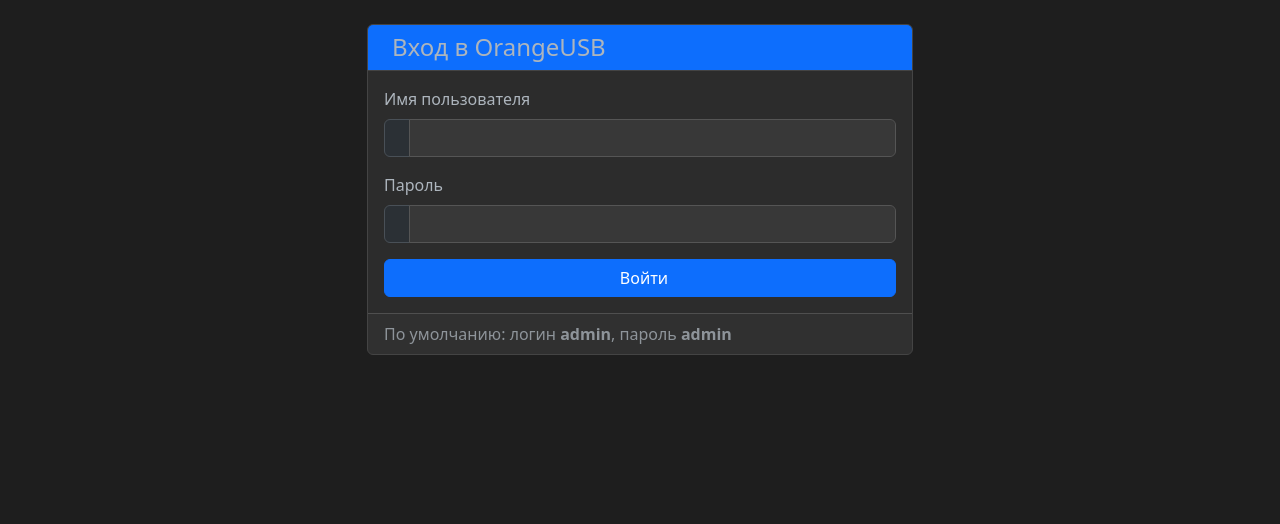
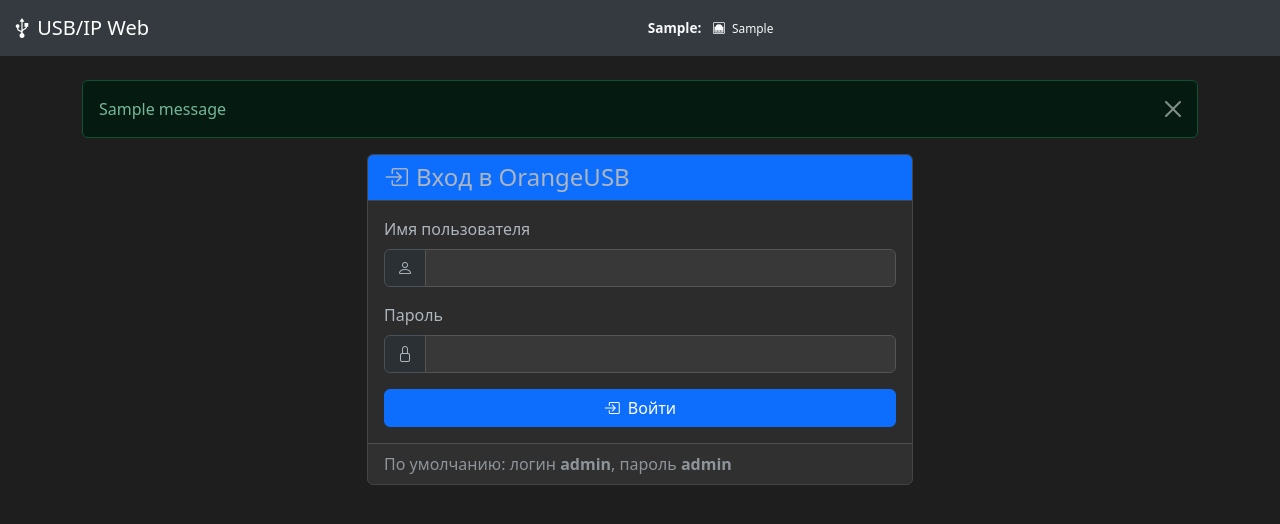
Before and after one commit to maksfaktor/usbip-web, a Flask app: template templates/login.html in a window 1280 px wide. Shown: the top 524 px of the page. Run offline with Flask 3, Linux system fonts and the light colour scheme; the template is opened without the code that fills it: most values are stand-ins (such as "Sample title", 1, 10 or a date in 2020); one stand-in notice (Sample message) is shown.

Commit message:
Display network interfaces in the navigation bar for easy access
Makes network interfaces visible in base.html and converts login.html to a standalone page.

Replit-Commit-Author: Agent
Replit-Commit-Session-Id: 9e34b9be-03c2-4f4c-8408-ad253c365f70
Replit-Commit-Screenshot-Url: https://storage.googleapis.com/screenshot-production-us-central1/3913cd2f-3667-4efe-8dec-14b05e58754b/f34deaf7-bb61-4b5a-abcf-f66aa6216145.jpg

```diff
--- a/templates/base.html
+++ b/templates/base.html
@@ -17,7 +17,7 @@
                 <i class="bi bi-usb-symbol"></i> USB/IP Web
             </a>
             {% if network_interfaces %}
-            <div class="network-interfaces d-none d-md-flex align-items-center mx-auto">
+            <div class="network-interfaces d-flex align-items-center mx-auto">
                 {% for iface_type, interfaces in network_interfaces.items() %}
                     {% if interfaces %}
                         <div class="iface-group mx-3">
--- a/templates/login.html
+++ b/templates/login.html
@@ -1,33 +1,77 @@
-{% extends "base.html" %}
+<!DOCTYPE html>
+<html lang="ru" data-bs-theme="dark">
+<head>
+    <meta charset="UTF-8">
+    <meta name="viewport" content="width=device-width, initial-scale=1.0">
+    <title>Вход - OrangeUSB</title>
+    <link href="https://cdn.jsdelivr.net/npm/bootstrap@5.3.0/dist/css/bootstrap.min.css" rel="stylesheet">
+    <link href="https://cdn.jsdelivr.net/npm/bootstrap-icons@1.10.0/font/bootstrap-icons.css" rel="stylesheet">
+    <link rel="stylesheet" href="{{ url_for('static', filename='css/style.css') }}">
+</head>
+<body>
+    <nav class="navbar navbar-expand-lg navbar-dark bg-dark">
+        <div class="container-fluid">
+            <a class="navbar-brand" href="#" onclick="return false;">
+                <i class="bi bi-usb-symbol"></i> USB/IP Web
+            </a>
+            {% if network_interfaces %}
+            <div class="network-interfaces d-flex align-items-center mx-auto">
+                {% for iface_type, interfaces in network_interfaces.items() %}
+                    {% if interfaces %}
+                        <div class="iface-group mx-3">
+                            <span class="text-light fw-bold">{{ iface_type }}:</span>
+                            <div class="interface-list">
+                                {% for iface in interfaces %}
+                                    <a href="{{ iface.url }}" class="text-light text-decoration-none small ms-2" target="_blank">
+                                        <i class="bi bi-{% if iface_type == 'WiFi' %}wifi{% else %}ethernet{% endif %}"></i>
+                                        {{ iface.ip }}
+                                    </a>
+                                {% endfor %}
+                            </div>
+                        </div>
+                    {% endif %}
+                {% endfor %}
+            </div>
+            {% endif %}
+        </div>
+    </nav>
 
-{% block title %}Вход - OrangeUSB{% endblock %}
-
-{% block content %}
+    <div class="container mt-4">
+    {% with messages = get_flashed_messages(with_categories=true) %}
+        {% if messages %}
+            {% for category, message in messages %}
+                <div class="alert alert-{{ category }} alert-dismissible fade show" role="alert">
+                    {{ message }}
+                    <button type="button" class="btn-close" data-bs-dismiss="alert" aria-label="Close"></button>
+                </div>
+            {% endfor %}
+        {% endif %}
+    {% endwith %}
 <div class="row justify-content-center">
     <div class="col-md-6">
         <div class="card">
             <div class="card-header bg-primary">
-                <h4 class="mb-0"><i class="fas fa-sign-in-alt me-2"></i>Вход в OrangeUSB</h4>
+                <h4 class="mb-0"><i class="bi bi-box-arrow-in-right me-2"></i>Вход в OrangeUSB</h4>
             </div>
             <div class="card-body">
                 <form method="POST" action="{{ url_for('login') }}">
                     <div class="mb-3">
                         <label for="username" class="form-label">Имя пользователя</label>
                         <div class="input-group">
-                            <span class="input-group-text"><i class="fas fa-user"></i></span>
+                            <span class="input-group-text"><i class="bi bi-person"></i></span>
                             <input type="text" class="form-control" id="username" name="username" required>
                         </div>
                     </div>
                     <div class="mb-3">
                         <label for="password" class="form-label">Пароль</label>
                         <div class="input-group">
-                            <span class="input-group-text"><i class="fas fa-lock"></i></span>
+                            <span class="input-group-text"><i class="bi bi-lock"></i></span>
                             <input type="password" class="form-control" id="password" name="password" required>
                         </div>
                     </div>
                     <div class="d-grid">
                         <button type="submit" class="btn btn-primary">
-                            <i class="fas fa-sign-in-alt me-2"></i>Войти
+                            <i class="bi bi-box-arrow-in-right me-2"></i>Войти
                         </button>
                     </div>
                 </form>
@@ -38,4 +82,12 @@
         </div>
     </div>
 </div>
-{% endblock %}
+
+    </div>
+
+    <div id="toast-container" class="toast-container"></div>
+
+    <script src="https://cdn.jsdelivr.net/npm/bootstrap@5.3.0/dist/js/bootstrap.bundle.min.js"></script>
+    <script src="{{ url_for('static', filename='js/app.js') }}"></script>
+</body>
+</html>
```
